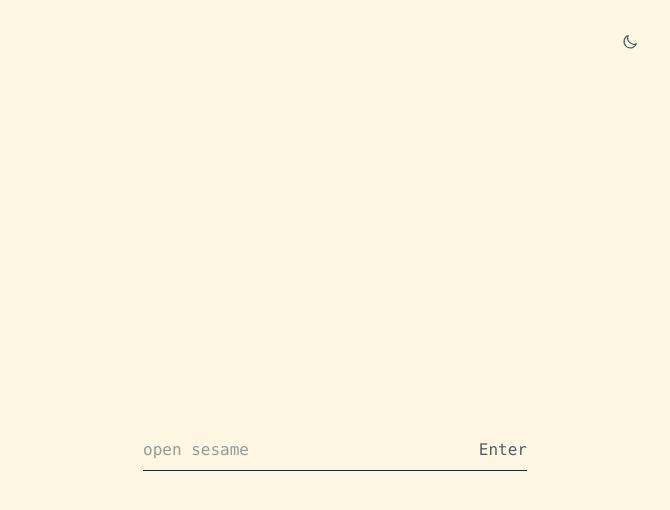
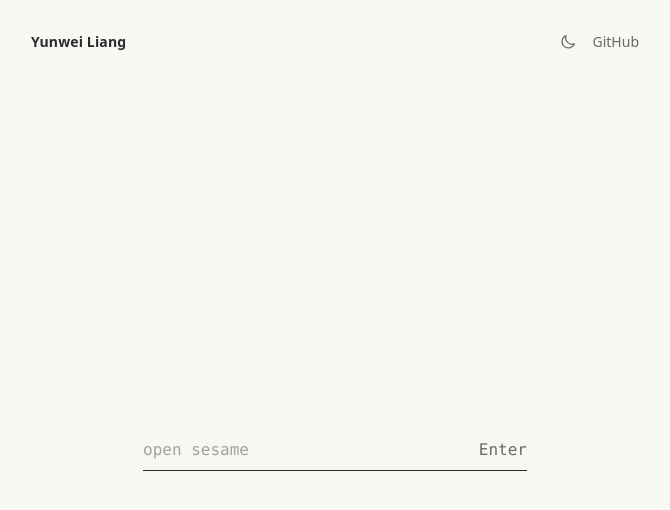
Before and after one commit to yunweiliang/yunweiliang.github.io, a Jekyll site: the page built from index.html, in a window 1280 px wide. Shown: the top 510 px of the page, without its empty margins (305-975 px from the left). Built offline with Jekyll 4.4.1, drawn with Linux system fonts in a browser that asks for light colours.

Commit message:
Graphite + sage palette, top bar, slower transitions
- Replace cream + blue with a soft graphite palette and sage links (light and dark)
- Add a top bar in the text column: name on the left, theme toggle beside a GitHub link
- Theme switch crossfades the whole page (View Transitions), same in both directions
- Slower, more visible entrance after the passcode

Co-Authored-By: Claude Opus 5.5 <noreply@anthropic.com>
Claude-Session: https://claude.ai/code/session_014GneicuKKjpPtsr8k442ko

```diff
--- a/_includes/header.html
+++ b/_includes/header.html
@@ -1,6 +1,10 @@
 <header class="site-header">
-  <button class="theme-toggle" type="button" aria-label="Switch to dark theme" title="Toggle light/dark theme">
+  <a class="site-name" href="{{ '/' | relative_url }}">{{ site.title | escape }}</a>
+  <nav class="site-nav" aria-label="Site">
+    <button class="theme-toggle" type="button" aria-label="Switch to dark theme" title="Toggle light/dark theme">
     <svg class="icon-moon" viewBox="0 0 24 24" width="18" height="18" aria-hidden="true"><path d="M20.5 14.5A8.5 8.5 0 0 1 9.5 3.5a8.5 8.5 0 1 0 11 11z" fill="none" stroke="currentColor" stroke-width="1.6" stroke-linejoin="round"/></svg>
     <svg class="icon-sun" viewBox="0 0 24 24" width="18" height="18" aria-hidden="true"><g fill="none" stroke="currentColor" stroke-width="1.6" stroke-linecap="round"><circle cx="12" cy="12" r="4"/><path d="M12 2.5v2M12 19.5v2M2.5 12h2M19.5 12h2M5.3 5.3l1.4 1.4M17.3 17.3l1.4 1.4M5.3 18.7l1.4-1.4M17.3 6.7l1.4-1.4"/></g></svg>
-  </button>
+    </button>
+    <a href="https://github.com/{{ site.github_username }}">GitHub</a>
+  </nav>
 </header>
--- a/assets/css/site.css
+++ b/assets/css/site.css
@@ -1,11 +1,11 @@
 /* ---------- Tokens ---------- */
 :root {
-  --bg: #fdf6e3;
-  --text: #073642;
-  --muted: #4f6168;
-  --faint: #e6dfca;
-  --accent: #1a6397;
-  --notice-bg: #eee8d5;
+  --bg: #f7f7f4;
+  --text: #2a2b2a;
+  --muted: #686a66;
+  --faint: #e3e3de;
+  --accent: #557262;
+  --notice-bg: #edede8;
   --serif: "Iowan Old Style", "Palatino Linotype", Palatino, "Book Antiqua", Georgia, "Times New Roman", serif;
   --sans: system-ui, -apple-system, "Segoe UI", Roboto, "Helvetica Neue", Arial, sans-serif;
   --measure: 38rem;
@@ -14,23 +14,23 @@
 
 @media (prefers-color-scheme: dark) {
   :root:not([data-theme="light"]) {
-    --bg: #002b36;
-    --text: #e4e2d6;
-    --muted: #9fb0b2;
-    --faint: #0f3d49;
-    --accent: #6fb6e8;
-    --notice-bg: #073642;
+    --bg: #1b1c1d;
+    --text: #dcdcd6;
+    --muted: #93958f;
+    --faint: #2e3031;
+    --accent: #9dbba8;
+    --notice-bg: #242627;
     color-scheme: dark;
   }
 }
 
 :root[data-theme="dark"] {
-  --bg: #002b36;
-  --text: #e4e2d6;
-  --muted: #9fb0b2;
-  --faint: #0f3d49;
-  --accent: #6fb6e8;
-  --notice-bg: #073642;
+  --bg: #1b1c1d;
+  --text: #dcdcd6;
+  --muted: #93958f;
+  --faint: #2e3031;
+  --accent: #9dbba8;
+  --notice-bg: #242627;
   color-scheme: dark;
 }
 
@@ -94,20 +94,34 @@ main {
   padding-right: 1.25rem;
 }
 
-/* The toggle lines up with the right edge of the text column, not the window. */
+/* Top bar inside the text column: name on the left, toggle + links on the right. */
 .site-header {
-  position: absolute;
-  top: 1.5rem;
-  left: 0;
-  right: 0;
+  display: flex;
+  align-items: center;
+  justify-content: space-between;
+  width: 100%;
   max-width: calc(var(--measure) + 2.5rem);
   margin: 0 auto;
-  padding: 0 1.25rem;
+  padding: 1.5rem 1.25rem 0;
+  font-family: var(--sans);
+  font-size: 0.875rem;
+}
+.site-name {
+  color: var(--text);
+  font-weight: 600;
+  letter-spacing: 0.01em;
+  text-decoration: none;
+}
+.site-nav {
   display: flex;
-  justify-content: flex-end;
-  pointer-events: none;
+  align-items: center;
+  gap: 1rem;
 }
-.site-header .theme-toggle {
+.site-nav a { color: var(--muted); text-decoration: none; }
+.site-nav a:hover, .site-name:hover { color: var(--accent); }
+.gate-body .site-header { position: absolute; left: 0; right: 0; }
+
+.theme-toggle {
   pointer-events: auto;
   margin-right: -0.5625rem; /* optically align the icon, not its hit area, with the text edge */
 }
@@ -143,7 +157,7 @@ main {
 }
 
 main {
-  padding-top: 5rem;
+  padding-top: 3.5rem;
   padding-bottom: 4rem;
 }
 
@@ -360,18 +374,18 @@ a.footnote {
 /* Passcode accepted: the form drifts up and dissolves... */
 .gate.is-leaving .gate-form {
   opacity: 0;
-  transform: translateY(-12px);
-  filter: blur(4px);
-  transition: opacity 0.45s ease, transform 0.45s ease, filter 0.45s ease;
+  transform: translateY(-16px);
+  filter: blur(6px);
+  transition: opacity 0.7s ease, transform 0.7s ease, filter 0.7s ease;
 }
 
 /* ...then the home page rises in, one block at a time. */
 .page.is-entering .reveal {
-  animation: page-in 0.8s cubic-bezier(0.2, 0.7, 0.2, 1) both;
-  animation-delay: calc(var(--reveal-i, 0) * 90ms);
+  animation: page-in 1.4s cubic-bezier(0.2, 0.7, 0.2, 1) both;
+  animation-delay: calc(0.15s + var(--reveal-i, 0) * 160ms);
 }
 @keyframes page-in {
-  from { opacity: 0; transform: translateY(14px); filter: blur(3px); }
+  from { opacity: 0; transform: translateY(24px); filter: blur(6px); }
 }
 
 /* ---------- Theme fade ----------
@@ -382,13 +396,20 @@ a.footnote {
 .theme-transitioning *::before,
 .theme-transitioning *::after {
   transition-property: background-color, color, border-color, outline-color, text-decoration-color, fill, stroke !important;
-  transition-duration: 0.6s !important;
+  transition-duration: 0.9s !important;
   transition-timing-function: ease !important;
 }
 .theme-transitioning .theme-toggle svg {
   transition-property: opacity, transform !important;
 }
 
+/* Full-page crossfade for the theme switch (browsers with View Transitions). */
+::view-transition-old(root),
+::view-transition-new(root) {
+  animation-duration: 0.9s;
+  animation-timing-function: ease;
+}
+
 @media (prefers-reduced-motion: reduce) {
   * { transition: none !important; animation: none !important; scroll-behavior: auto !important; }
 }
--- a/assets/js/theme.js
+++ b/assets/js/theme.js
@@ -17,17 +17,29 @@
 
   var fadeTimer;
 
+  var reduceMotion = window.matchMedia("(prefers-reduced-motion: reduce)");
+
+  function apply(next) {
+    root.setAttribute("data-theme", next);
+    try { localStorage.setItem("theme", next); } catch (e) {}
+    label();
+  }
+
   button.addEventListener("click", function () {
     var next = current() === "dark" ? "light" : "dark";
-    // Turn on color transitions just for this switch (see .theme-transitioning).
+    if (reduceMotion.matches) return apply(next);
+    // Where supported, crossfade the whole page between the two themes, the
+    // same way in both directions. Elsewhere, fall back to fading colors.
+    if (document.startViewTransition) {
+      document.startViewTransition(function () { apply(next); });
+      return;
+    }
     root.classList.add("theme-transitioning");
     clearTimeout(fadeTimer);
     fadeTimer = setTimeout(function () {
       root.classList.remove("theme-transitioning");
-    }, 700);
-    root.setAttribute("data-theme", next);
-    try { localStorage.setItem("theme", next); } catch (e) {}
-    label();
+    }, 1000);
+    apply(next);
   });
 
   if (media.addEventListener) media.addEventListener("change", label);
--- a/index.html
+++ b/index.html
@@ -53,6 +53,7 @@ layout: gate
     // Fade the gate out, swap in the home page, then reveal it block by block.
     function enter(html) {
       function show() {
+        document.body.classList.remove("gate-body");
         main.className = "page is-entering";
         main.innerHTML = html;
         window.scrollTo(0, 0);
@@ -62,12 +63,12 @@ layout: gate
           blocks[i].classList.add("reveal");
           blocks[i].style.setProperty("--reveal-i", Math.min(i, 8));
         }
-        setTimeout(function () { main.classList.remove("is-entering"); }, 1700);
+        setTimeout(function () { main.classList.remove("is-entering"); }, 3200);
       }
       if (reduceMotion) return show();
       main.classList.add("is-leaving");
       return new Promise(function (resolve) {
-        setTimeout(function () { show(); resolve(); }, 450);
+        setTimeout(function () { show(); resolve(); }, 700);
       });
     }
 
```
